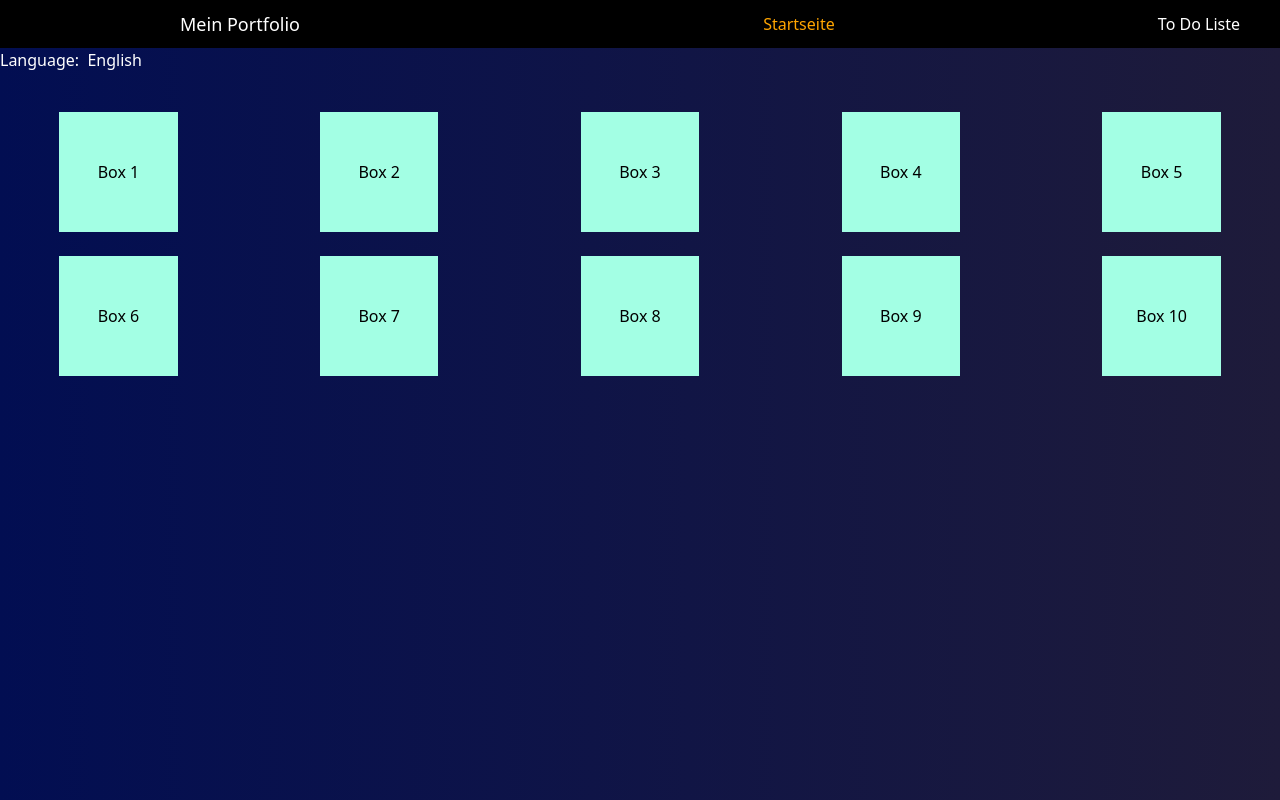
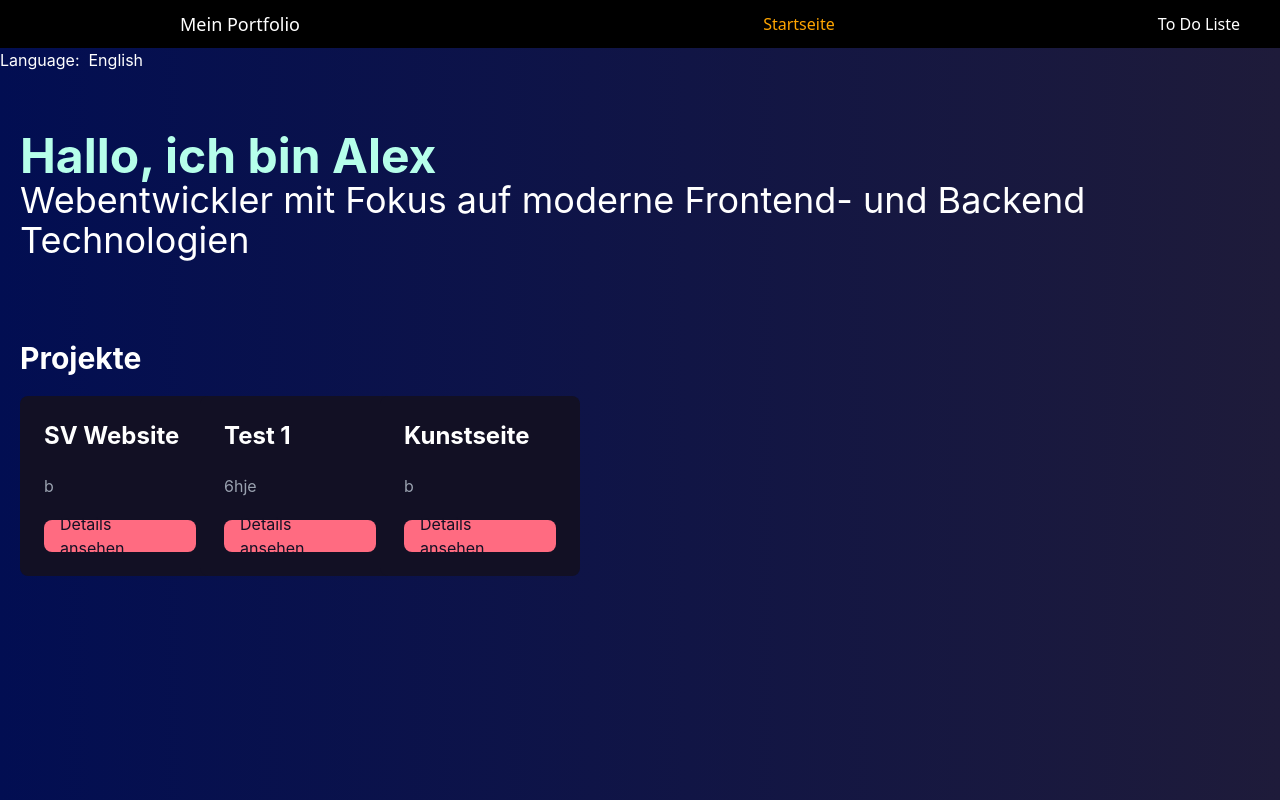
Before and after one commit to AlexDerAndros/MEINpORTFOLIO, a React (Vite) app in the folder MeinPortFolio/: page / in a window 1280 px wide. Built offline with nearby package versions, Linux system fonts and the light colour scheme.

Commit message:
Wiederverwendbare Karte Tag 15

```diff
--- a/MeinPortFolio/src/App.jsx
+++ b/MeinPortFolio/src/App.jsx
@@ -16,7 +16,7 @@ export default function App() {
   const location = useLocation();
   const[language, setLanguage] = useState('Deutsch');
   const[isGerman, setIsGerman] = useState(true);
-  const color = "#A3FFE4";
+  const color = "#B6FFEA";
   const pressIsGerman = () => {
     setIsGerman(!isGerman);
     localStorage.setItem("isGerman", isGerman.toString())
@@ -52,11 +52,11 @@ export default function App() {
 
       {/*Handy */}
      <div className=" font-head text-white px-7 flex  items-center justify-between  w-full h-12 md:hidden ">
-      <div className="text-mainColor text-xl">
+      <div className="text-xl font-h">
         Mein Portfolio
       </div>
 
-      <div className="w-1/2 flex justify-between  text-md">
+      <div className="w-1/2 flex justify-between  text-sm">
         <Link to='/'>
          <button style={{color: location.pathname == '/' ? color: 'white'}}>
           Startseite
@@ -71,7 +71,7 @@ export default function App() {
       </div>
 
       {/* Übersetzer */}
-      <div onClick={pressIsGerman}>
+      <div onClick={pressIsGerman} className="font-text">
        {language == "Deutsch" ? (
         <span>
           Sprache:
@@ -93,25 +93,46 @@ export default function App() {
 }
 
 function Startseite() {
-  const refBox = useRef(null);
-  const clas = "w-1/2 h-30 bg-mainColor flex items-center justify-center text-black";
-  const infos = [1,2,3,4,5,6,7,8,9,10]
-  const animationBox = () => {
-    gsap.fromTo(refBox.current, {x:-200, opacity: 0, scale:0.5}, {x:0, opacity: 1, scale:1, ease:"power3.inOut", duration:2});
+
+  const Card = ({project, des}) => {
+    return (
+      <div className="w-50 h-45 rounded-lg bg bg-cardBg p-6 font-text flex flex-col items-left justify-between">
+         <span className="text-2xl font-bold">
+           {project}
+         </span>
+         <span className="text-gray-400">
+           {des}
+         </span>
+         <span className="w-full h-5 rounded-lg bg-Cred text-cardBg flex items-center justify-center p-4">
+            Details ansehen
+         </span>
+      </div>
+    );
   }
   useEffect(() => {
-    animationBox();
   }, []);
    return (
-    <div className="w-full grid grid-cols-[repeat(auto-fit,minmax(200px,1fr))] gap-6 place-items-center mt-10 mb-20" ref={refBox}>
-       {infos.map((info, index) => (
-        <div className={clas} key={index}>
-          Box {info}
-        </div>
-       ))}
+    <div className="flex flex-col items-left justify-center w-full mt-15 font-text px-5 ">
+       <span className="text-5xl font-bold text-mainColor">
+          Hallo, ich bin Alex
+       </span>
+       <span className=" text-4xl font-text ">
+          Webentwickler mit Fokus auf moderne Frontend- und Backend Technologien
+       </span>
+       <span className="text-3xl mt-20 mb-5 font-bold">
+        Projekte
+       </span>
+       <div className="w-full grid grid-cols-[repeat(auto-fill,minmax(150px,1fr))] gap-5">
+         <Card project="SV Website" des="b" />
+         <Card project="Test 1" des="6hje" />
+         <Card project="Kunstseite" des="b" />
+       </div>
+
+
     </div>
    );
 }
+
 
 
 function ToDoListe({value, setValue}) {
--- a/MeinPortFolio/src/index.css
+++ b/MeinPortFolio/src/index.css
@@ -1,16 +1,17 @@
 /*Allgemeiner CSS-Code*/
 @import "tailwindcss";
-@import url('https://fonts.googleapis.com/css2?family=Inter:wght@400;600;700&family=Poppins:wght@600;700&display=swap');
-
+@import url('https://fonts.googleapis.com/css2?family=Inter:ital,opsz,wght@0,14..32,100..900;1,14..32,100..900&family=Poppins:ital,wght@0,100;0,200;0,300;0,400;0,500;0,600;0,700;0,800;0,900;1,100;1,200;1,300;1,400;1,500;1,600;1,700;1,800;1,900&family=Roboto:ital,wght@0,100..900;1,100..900&display=swap');
 @theme {
   --font-head: Poppins, sans-serif;
   --font-text: Inter, sans-serif;
-  --color-mainColor: #A3FFE4;
+  --color-mainColor: #B6FFEA;
+  --color-cardBg: #121024;
+  --color-Cred: #FF6B81;
 }
 body {
   margin: 0;
   padding: 0;
-  background: linear-gradient(to right, #0f172a, #06b6d4);background: linear-gradient(to right, #020e52, #1E1B3A);
+  background: linear-gradient(to right, #020e52, #1E1B3A);
   background-repeat: no-repeat;
   background-attachment: fixed;
   color: #FFFFFF;
```
